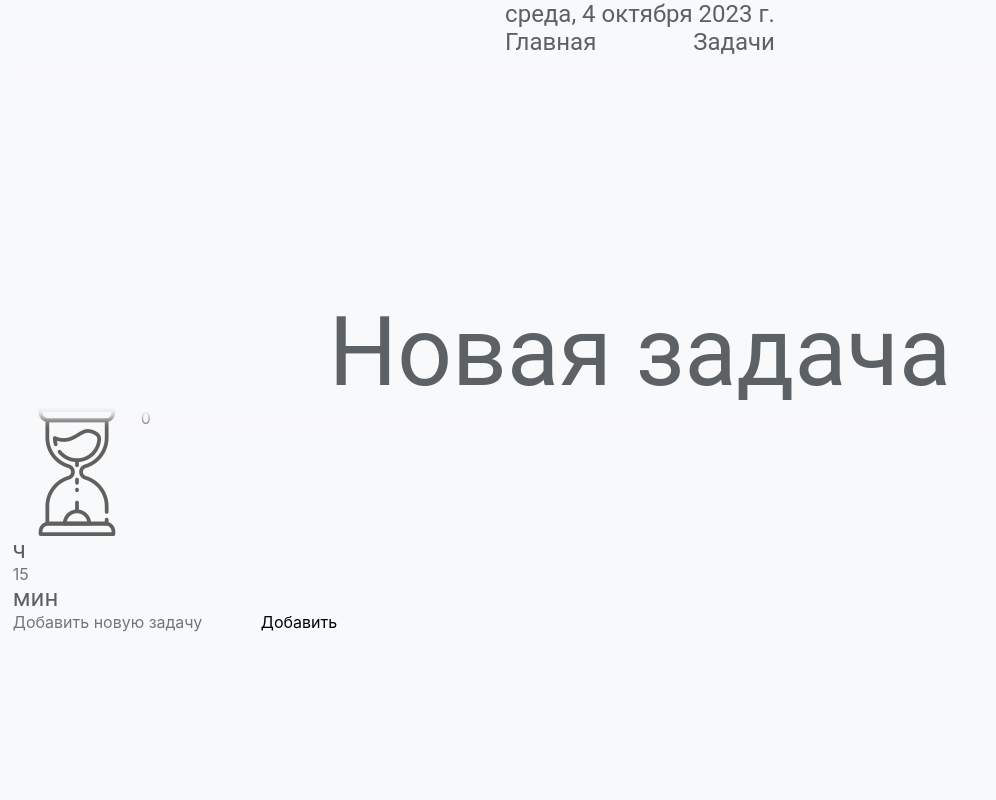
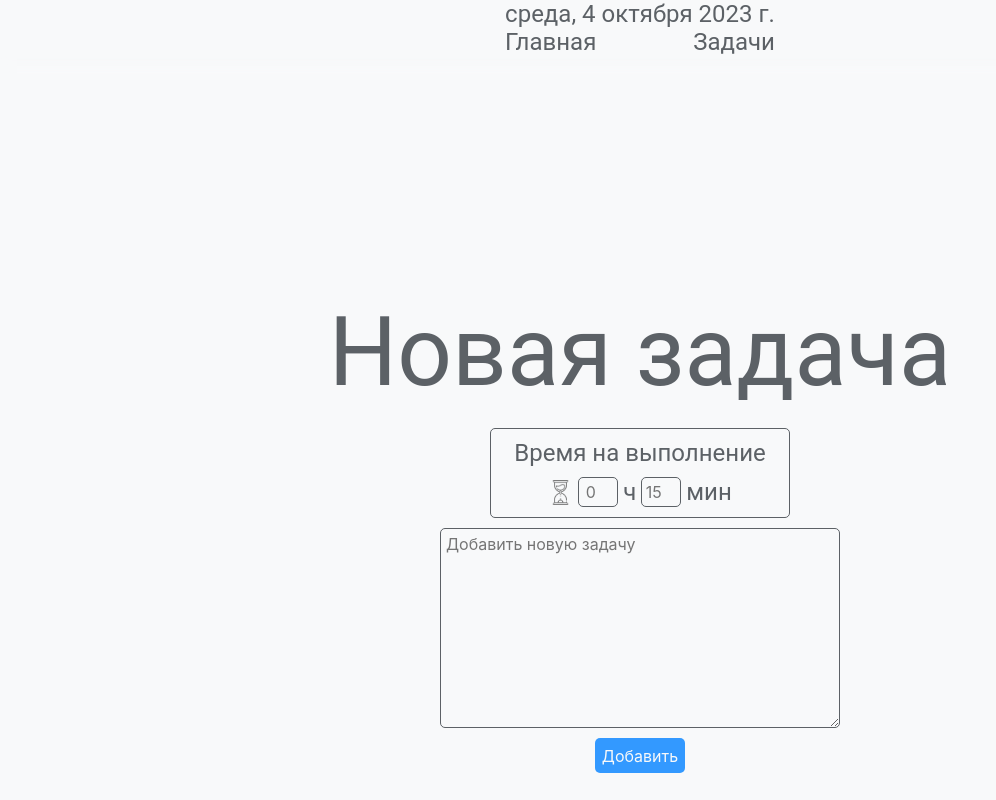
Before and after one commit to Aidanwalle/to-do-app, a React (Create React App) app: page /new-task in a window 1280 px wide. Shown: the whole page, without its empty margins (0-996 px from the left). Built offline with nearby package versions, Linux system fonts and the light colour scheme.

Commit message:
04.10.23

```diff
--- a/src/App.scss
+++ b/src/App.scss
@@ -39,3 +39,11 @@ html {
     align-items: flex-start;
   }
 }
+
+@media (max-width: 700px) {
+  html {
+    h1 {
+      font-size: 50pt;
+    }
+  }
+}
--- a/src/Components/NewTask/NewTask.jsx
+++ b/src/Components/NewTask/NewTask.jsx
@@ -1,60 +1,64 @@
-import React from 'react'
-import s from './NewTask.module.scss'
-import { useForm } from 'react-hook-form'
-import { useNavigate } from 'react-router-dom'
-import hourglassIconDark from '../../Assets/icons/hourglass-dark.png'
-
+import React from 'react';
+import s from './NewTask.module.scss';
+import { useForm } from 'react-hook-form';
+import { useNavigate } from 'react-router-dom';
+import hourglassIconDark from '../../Assets/icons/hourglass-dark.png';
 
 const NewTask = ({ currentTaskList, setCurrentTaskList }) => {
-
-    const { register, handleSubmit } = useForm({ mode: 'onSubmit' })
-    const [inputValue, setInputValue] = React.useState('')
-    const navigate = useNavigate()
+  const { register, handleSubmit } = useForm({ mode: 'onSubmit' });
+  const [inputValue, setInputValue] = React.useState('');
+  const navigate = useNavigate();
 
   const onSubmit = (data) => {
-        console.log(currentTaskList)
-        setCurrentTaskList([...currentTaskList, {
+    console.log(currentTaskList);
+    setCurrentTaskList([
+      ...currentTaskList,
+      {
         id: currentTaskList.length,
         description: data.task,
         time: Number(data.hours) * 60 + Number(data.minutes),
-            priority: 3
-        }])
-        navigate('/tasks')
-        console.log(currentTaskList)
-    }
+        priority: 3,
+      },
+    ]);
+    navigate('/tasks');
+    console.log(currentTaskList);
+  };
 
   return (
     <div className={s.wrapper}>
       <div className={s.sectionName}>
         <h1>Новая задача</h1>
       </div>
-            <form className={s.form} onSubmit={handleSubmit(onSubmit)} >
-                <div>
-                    <img src={hourglassIconDark} alt='Время на выполнение' />
-                    <input {...register('hours')}
-                        placeholder='0'
-                        type='number'
-                    />
+      <form className={s.form} onSubmit={handleSubmit(onSubmit)}>
+        <div className={s.timeInputsWrapper}>
+          <p>Время на выполнение</p>
+          <div className={s.timeInputsBlock}>
+            <img src={hourglassIconDark} alt="Время на выполнение" />
+            <input {...register('hours')} placeholder="0" type="number" />
             <p>ч</p>
-                    <input {...register('minutes')}
-                        placeholder='15'
-                        type='number'
+            <input
+              {...register('minutes')}
+              placeholder="15"
+              type="number"
               required
             />
             <p>мин</p>
           </div>
-                <input {...register('task')}
+        </div>
+        <textarea
+          {...register('task')}
           required
-                    placeholder='Добавить новую задачу'
+          className={s.taskInputArea}
+          placeholder="Добавить новую задачу"
           value={inputValue}
           onChange={(e) => setInputValue(e.target.value)}
         />
-                <button type='submit' className={s.submitButton}>
+        <button type="submit" className={s.submitButton}>
           Добавить
         </button>
       </form>
     </div>
-    )
-}
+  );
+};
 
-export default NewTask
+export default NewTask;
--- a/src/Components/NewTask/NewTask.module.scss
+++ b/src/Components/NewTask/NewTask.module.scss
@@ -1,17 +1,81 @@
 .wrapper {
-    // display: flex;
-    // flex-direction: column;
-    // align-items: center;
-    // justify-content: center;
+  display: flex;
+  flex-direction: column;
+  align-items: center;
+  justify-content: center;
 
   .sectionName {
     position: sticky;
     top: 58px;
     width: 98vw;
+    text-align: center;
     background-color: #f8f9fa;
-        box-shadow: 0px 10px 10px #f8f9fa;
+
     margin-top: 30vh;
     display: flex;
     justify-content: center;
   }
+
+  .form {
+    margin-top: 20px;
+    display: flex;
+    flex-direction: column;
+    justify-content: center;
+    align-items: center;
+    text-align: center;
+    img {
+      width: 25px;
+      height: 25px;
     }
+
+    .timeInputsWrapper {
+      border: 1px solid #5c6166;
+      border-radius: 5px;
+      padding: 10px;
+      width: 300px;
+    }
+
+    .timeInputsBlock {
+      display: flex;
+      justify-content: center;
+      align-items: center;
+      flex-direction: row;
+      padding-top: 10px;
+
+      input {
+        margin: 0px 5px 0px 5px;
+        width: 40px;
+        height: 30px;
+        border: 1px solid #5c6166;
+        border-radius: 5px;
+        text-align: center;
+      }
+    }
+
+    .taskInputArea {
+      margin: 10px;
+      width: 400px;
+      height: 200px;
+      border: 1px solid #5c6166;
+      border-radius: 5px;
+      padding: 5px;
+    }
+
+    .submitButton {
+      background-color: #3399ff;
+      border-radius: 5px;
+      width: 90px;
+      height: 35px;
+    //   margin-bottom: 10px;
+      color: #f8f9fa;
+    }
+
+    .submitButton:hover {
+      opacity: 0.8;
+    }
+
+    .submitButton:active {
+      opacity: 1;
+    }
+  }
+}
--- a/src/Components/Timer/Timer.module.scss
+++ b/src/Components/Timer/Timer.module.scss
@@ -4,6 +4,7 @@
     justify-content: flex-start;
     align-items: center;
     width: 100%;
+    height: 100%;
 
     .clock {
         text-align: center;
@@ -29,10 +30,15 @@
                 color: rgba($color: #3399ff, $alpha: 0.8);
             }
         }
+
+        p {
+            font-size: 10pt;
+        }
     }
 
     .tasks {
         width: 80%;
+        height: 100%;
         margin-top: 30px;
         display: flex;
         flex-direction: column;
```
Lines whose indentation alone changed are shown as unchanged.
